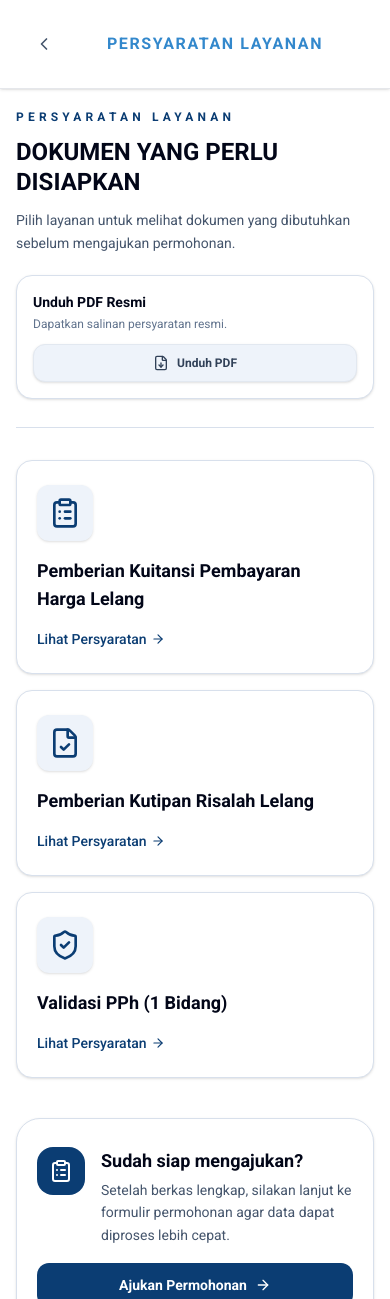
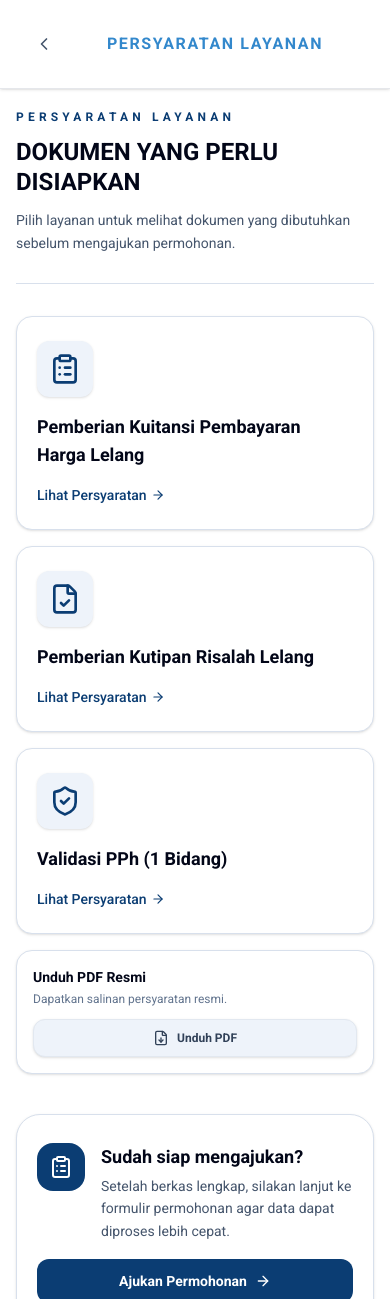
Before and after one commit to jovankawilyam/doclang-boba-next, a Next.js app: page /persyaratan in a window 390 px wide. Shown: the top 1299 px of the page. Built offline with nearby package versions, Linux system fonts and the light colour scheme.

Commit message:
feat: add responsive PDF download section and improve layout alignment for mobile view

```diff
--- a/app/persyaratan/page.tsx
+++ b/app/persyaratan/page.tsx
@@ -91,7 +91,7 @@ export default function PersyaratanPage() {
               Pilih layanan untuk melihat dokumen yang dibutuhkan sebelum mengajukan permohonan.
             </p>
           </div>
-          <div className="rounded-2xl border border-[#D8E0EC] bg-white px-4 py-4 shadow-sm sm:px-5">
+          <div className="hidden rounded-2xl border border-[#D8E0EC] bg-white px-4 py-4 shadow-sm lg:block sm:px-5">
             <div className="flex flex-col gap-3 sm:flex-row sm:items-center sm:justify-between">
               <div>
                 <p className="text-sm font-semibold text-slate-950">Unduh PDF Resmi</p>
@@ -100,7 +100,7 @@ export default function PersyaratanPage() {
                 </p>
               </div>
               <a
-                href="/pdf/syarat_layanan_lelang.pdf"
+                href="/pdf/Persyaratan_Layanan.pdf"
                 download
                 className="inline-flex items-center justify-center gap-2 rounded-xl border border-slate-200 bg-[#EEF3FA] px-4 py-2.5 text-xs font-semibold text-slate-700 shadow-sm transition hover:bg-slate-100"
               >
@@ -128,6 +128,25 @@ export default function PersyaratanPage() {
               </span>
             </button>
           ))}
+        </div>
+
+        <div className="mt-4 rounded-2xl border border-[#D8E0EC] bg-white px-4 py-4 shadow-sm lg:hidden sm:px-5">
+          <div className="flex flex-col gap-3 sm:flex-row sm:items-center sm:justify-between">
+            <div>
+              <p className="text-sm font-semibold text-slate-950">Unduh PDF Resmi</p>
+              <p className="mt-1 text-xs text-slate-500">
+                Dapatkan salinan persyaratan resmi.
+              </p>
+            </div>
+            <a
+              href="/pdf/Persyaratan_Layanan.pdf"
+              download
+              className="inline-flex items-center justify-center gap-2 rounded-xl border border-slate-200 bg-[#EEF3FA] px-4 py-2.5 text-xs font-semibold text-slate-700 shadow-sm transition hover:bg-slate-100"
+            >
+              <FileDown className="h-4 w-4" />
+              Unduh PDF
+            </a>
+          </div>
         </div>
 
         <div className="mt-10 rounded-3xl border border-[#D8E0EC] bg-white px-5 py-7 shadow-sm sm:px-6 md:px-8 md:py-10">
--- a/components/hero-slider.tsx
+++ b/components/hero-slider.tsx
@@ -133,7 +133,7 @@ export default function HeroSlider() {
           ))}
         </div>
       </div>
-      <div className="flex flex-col items-start border-b border-slate-200 bg-white px-4 py-6 text-left sm:px-6 sm:py-8 md:hidden">
+      <div className="flex flex-col items-center border-b border-slate-200 bg-white px-4 py-6 text-left sm:px-6 sm:py-8 md:hidden">
         <div className="flex items-center gap-3">
           <Image
             className="h-10 w-auto object-contain sm:h-12"
@@ -152,7 +152,7 @@ export default function HeroSlider() {
             sizes="72px"
           />
         </div>
-        <div className="flex flex-col items-start gap-2">
+        <div className="mt-4 flex flex-col items-start gap-2">
           <h1 className="text-3xl font-bold tracking-[0.1em] text-[#005FAC] sm:text-4xl">
             DOCLANG BOBA
           </h1>
@@ -160,7 +160,7 @@ export default function HeroSlider() {
             Dokumen Pasca Lelang Bogor Bageur
           </p>
         </div>
-        <p className="mt-6 max-w-sm text-sm leading-relaxed text-slate-600 sm:mt-7 sm:text-base">
+        <p className="mt-6 max-w-sm text-sm leading-relaxed text-slate-600 sm:mt-7 sm:text-base text-center">
           Layanan pengajuan dokumen pasca lelang secara daring yang cepat,
           tertib, dan mudah diakses.
         </p>
--- a/components/home-persyaratan.tsx
+++ b/components/home-persyaratan.tsx
@@ -64,20 +64,20 @@ export default function HomePersyaratan() {
       <div className="mx-auto max-w-6xl">
         <div className="mb-8 grid gap-5 border-b border-[#D8E0EC] pb-7 lg:grid-cols-[1.1fr_0.9fr] lg:items-end">
           <div>
-            <p className="text-xs font-bold tracking-[0.35em] text-[#0B3D73] uppercase">
+            <p className="text-xs font-bold tracking-[0.35em] text-[#0B3D73] uppercase text-center">
               Persyaratan Layanan
             </p>
-            <h2 className="mt-3 text-2xl font-bold leading-tight text-slate-950 sm:text-3xl md:text-5xl">
-              DOKUMEN YANG PERLU DI SIAPKAN
+            <h2 className="mt-3 text-2xl font-bold leading-tight text-slate-950 sm:text-3xl md:text-5xl text-center">
+              DOKUMEN YANG PERLU DISIAPKAN
             </h2>
-            <p className="mt-3 max-w-2xl text-sm leading-relaxed text-slate-600 sm:text-base md:mt-4 md:text-lg">
+            <p className="mt-3 max-w-2xl text-sm leading-relaxed text-slate-600 sm:text-base md:mt-4 md:text-lg text-center">
               Pilih layanan untuk melihat dokumen yang dibutuhkan sebelum
               mengajukan permohonan.
             </p>
           </div>
 
-          <div className="flex flex-col gap-3 rounded-2xl border border-[#D8E0EC] bg-white px-4 py-4 shadow-sm sm:px-5">
-            <div className="flex flex-col gap-3 sm:flex-row sm:items-center sm:justify-between border-b border-[#D8E0EC] pb-3">
+          <div className="hidden flex-col gap-3 rounded-2xl border border-[#D8E0EC] bg-white px-4 py-4 shadow-sm sm:px-5 lg:flex">
+            <div className="flex flex-col gap-3 border-b border-[#D8E0EC] pb-3 sm:flex-row sm:items-center sm:justify-between">
               <div>
                 <p className="text-sm font-semibold text-slate-950">Unduh PDF Resmi</p>
                 <p className="mt-0.5 text-xs text-slate-500">
@@ -85,7 +85,7 @@ export default function HomePersyaratan() {
                 </p>
               </div>
               <a
-                href="/pdf/syarat_layanan_lelang.pdf"
+                href="/pdf/Persyaratan_Layanan.pdf"
                 download
                 className="inline-flex items-center justify-center gap-2 rounded-xl border border-slate-200 bg-[#EEF3FA] px-4 py-2.5 text-xs font-semibold text-slate-700 shadow-sm transition hover:bg-slate-100"
               >
@@ -119,6 +119,31 @@ export default function HomePersyaratan() {
               </span>
             </button>
           ))}
+        </div>
+
+        <div className="mt-4 flex flex-col gap-3 rounded-2xl border border-[#D8E0EC] bg-white px-4 py-4 shadow-sm sm:px-5 lg:hidden">
+          <div className="flex flex-col gap-3 border-b border-[#D8E0EC] pb-3 sm:flex-row sm:items-center sm:justify-between">
+            <div>
+              <p className="text-sm font-semibold text-slate-950">Unduh PDF Resmi</p>
+              <p className="mt-0.5 text-xs text-slate-500">
+                Dapatkan salinan persyaratan resmi.
+              </p>
+            </div>
+            <a
+              href="/pdf/Persyaratan_Layanan.pdf"
+              download
+              className="inline-flex items-center justify-center gap-2 rounded-xl border border-slate-200 bg-[#EEF3FA] px-4 py-2.5 text-xs font-semibold text-slate-700 shadow-sm transition hover:bg-slate-100"
+            >
+              <FileDown className="h-4 w-4" />
+              Unduh PDF
+            </a>
+          </div>
+          <div>
+            <p className="text-sm font-semibold text-slate-950">Catatan singkat</p>
+            <p className="mt-1 text-sm leading-relaxed text-slate-600">
+              Gunakan dokumen yang masih berlaku, terbaca jelas, dan sesuai dengan identitas pemohon.
+            </p>
+          </div>
         </div>
 
         <div className="mt-10 rounded-3xl border border-[#D8E0EC] bg-white px-5 py-7 shadow-sm sm:px-6 md:px-8 md:py-10">
```
Also changed, not shown: 1 other file (tests, documents, lock files or other folders).
